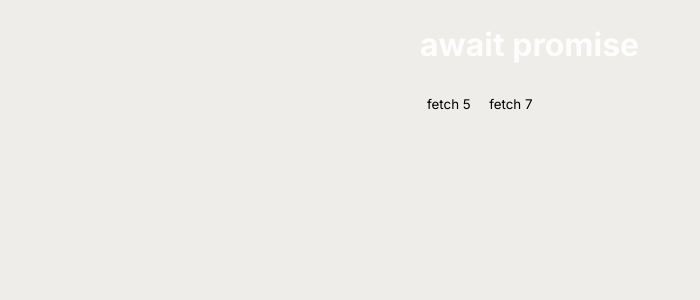
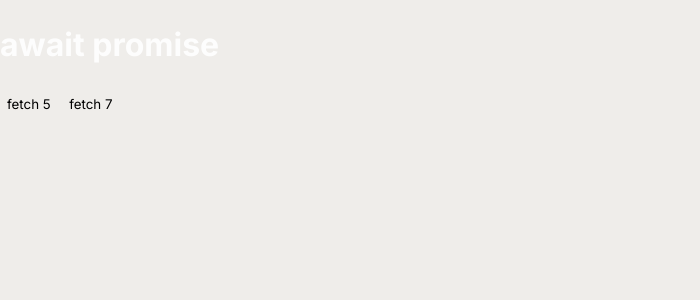
Before and after one commit to tkroo/waffly, a SvelteKit app: page /prom in a window 1280 px wide. Shown: the top 300 px of the page, without its empty margins (0-700 px from the left). Built offline with nearby package versions, Linux system fonts and the light colour scheme.

Commit message:
move main tag from layout

```diff
--- a/src/routes/+layout.svelte
+++ b/src/routes/+layout.svelte
@@ -7,6 +7,6 @@
   <title>waffly</title>
 </svelte:head>
 
-<main class:cb={myBools.highContrast}>
+<div class:cb={myBools.highContrast}>
   {@render children()}
-</main>
+</div>
--- a/src/routes/+page.svelte
+++ b/src/routes/+page.svelte
@@ -216,7 +216,8 @@
   <title>{pageTitle}</title>
 </svelte:head>
 
-<Header {title} {showPopup} bind:words />
+<main>
+  <Header {title} {showPopup} bind:words />
 {#if board && words!.length > 0}
   <Progress {currentTurn} {startingSwaps} {toggleDebug} {board} />
 
@@ -249,6 +250,7 @@
     {@render myButton("7x7 Puzzle", "", () => chooseGame(7))}
   </div>
 {/if}
+</main>
 
 
 <style>
```
